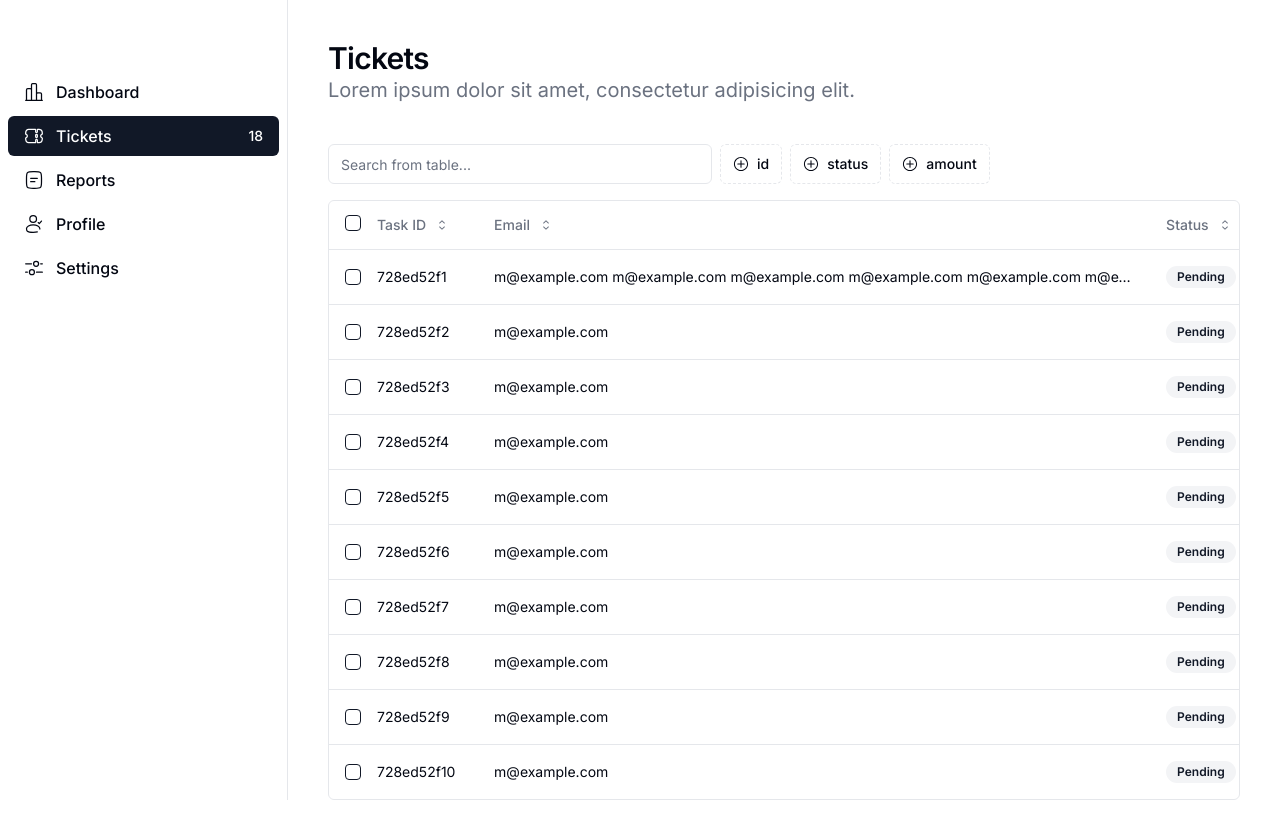
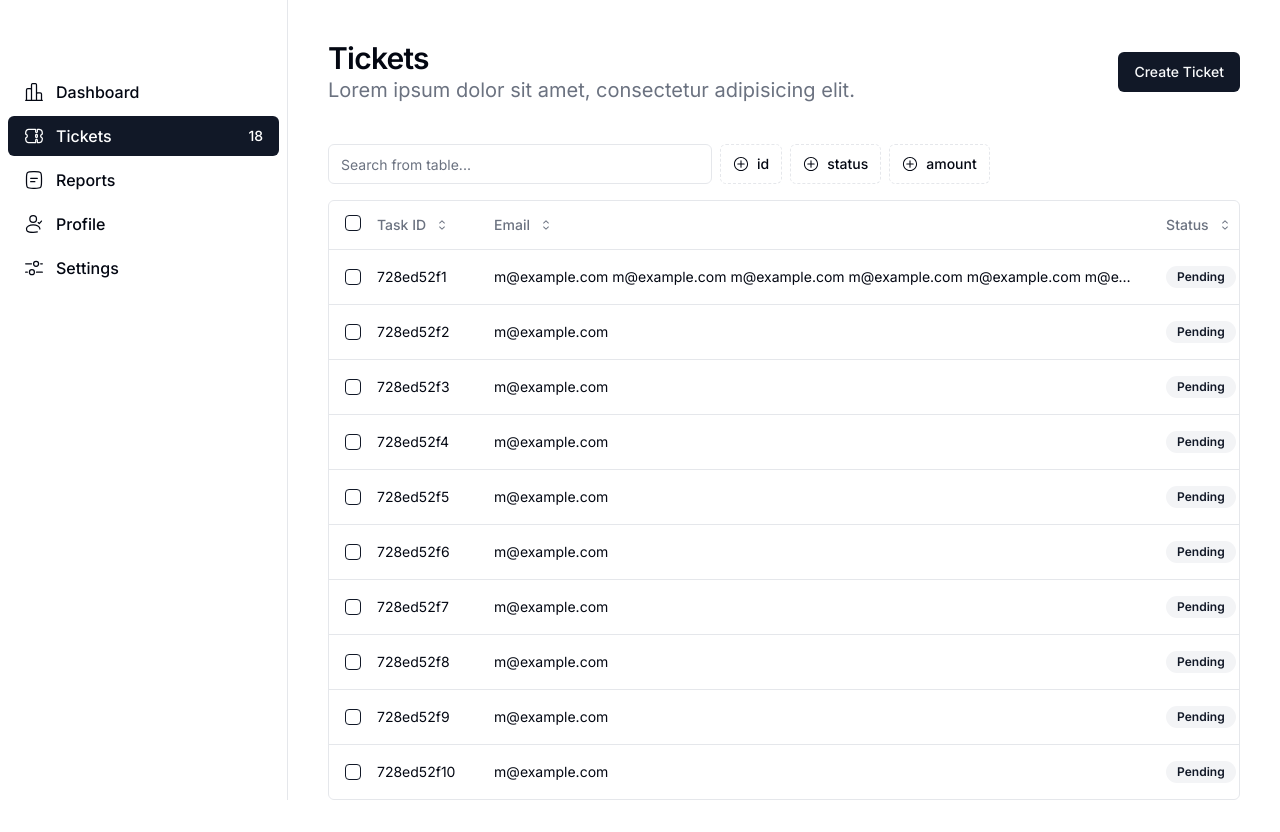
Before and after one commit to eric-sison/ssms-app, a Next.js app: page /tickets in a window 1280 px wide. Built offline with nearby package versions, Linux system fonts and the light colour scheme.

Commit message:
modified tickets test page

```diff
--- a/src/app/(main)/tickets/page.tsx
+++ b/src/app/(main)/tickets/page.tsx
@@ -1,5 +1,6 @@
 import { PageHeading } from "@/components/features/PageHeading";
 import { Payment, TicketsDataTable } from "@/components/features/TicketsDataTable";
+import { Button } from "@/components/ui/Button";
 
 // TODO: remove this sample data
 const data: Array<Payment> = [
@@ -159,10 +160,16 @@ const data: Array<Payment> = [
 export default function Tickets() {
   return (
     <div className="h-full space-y-10">
-      <PageHeading
-        title="Tickets"
-        subtitle="Lorem ipsum dolor sit amet, consectetur adipisicing elit."
-      />
+      <section className="flex justify-between">
+        <PageHeading
+          title="Tickets"
+          subtitle="Lorem ipsum dolor sit amet, consectetur adipisicing elit."
+        />
+
+        <div className="flex items-center gap-2">
+          <Button>Create Ticket</Button>
+        </div>
+      </section>
 
       <section>
         <TicketsDataTable data={data} />
```
